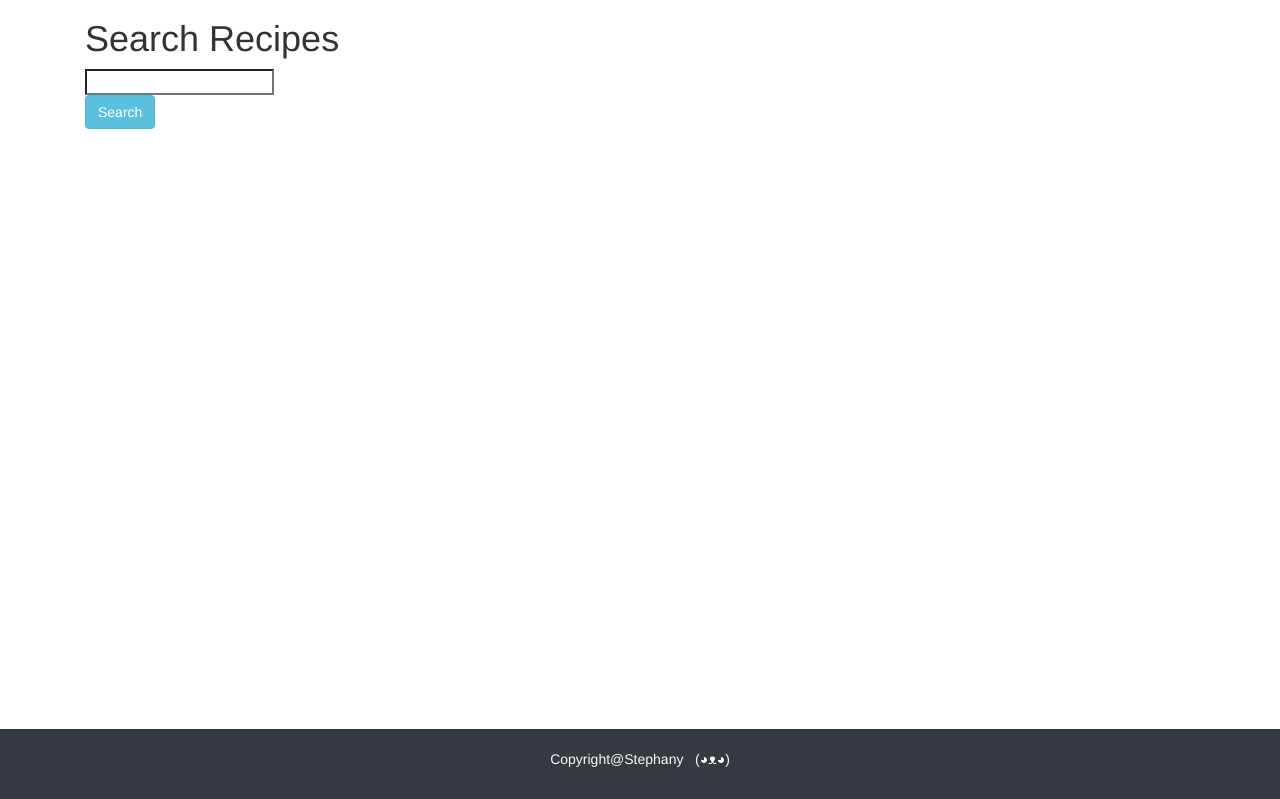
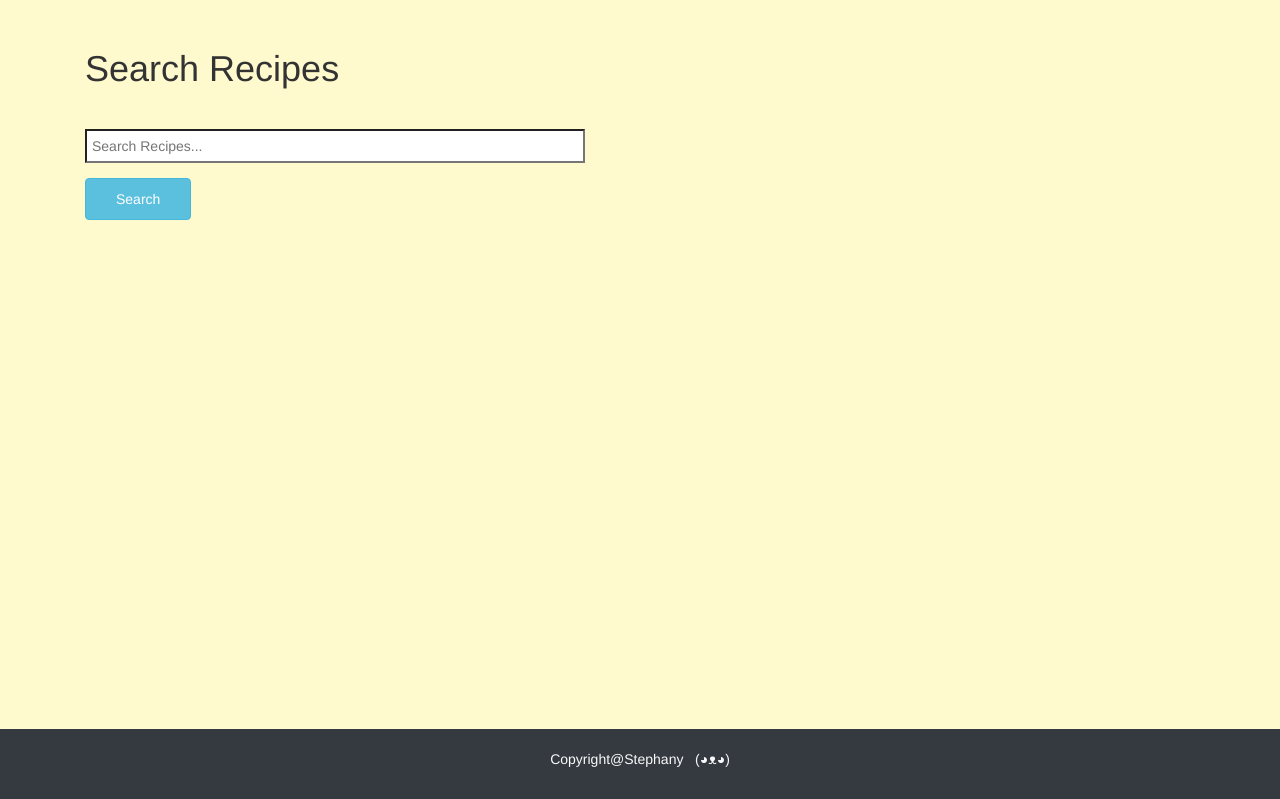
Before and after one commit to sreynolds9/iwd-ajax-api, a PHP site: page / in a window 1280 px wide. Shown: the part 135-934 px from the top of the page. Run offline with PHP 8.4, Linux system fonts and the light colour scheme; grey boxes are pictures that could not be loaded.

Commit message:
commit eod

```diff
--- a/project/includes/footer.php
+++ b/project/includes/footer.php
@@ -8,10 +8,7 @@
 <script src="js/ajax.js"></script>
 <script src="js/google.js"></script>
 
-<!-- CSS only -->
 <link rel="stylesheet" href="https://stackpath.bootstrapcdn.com/bootstrap/4.5.0/css/bootstrap.min.css" integrity="sha384-9aIt2nRpC12Uk9gS9baDl411NQApFmC26EwAOH8WgZl5MYYxFfc+NcPb1dKGj7Sk" crossorigin="anonymous">
-
-
 <link rel="stylesheet" href="https://maxcdn.bootstrapcdn.com/bootstrap/3.4.1/css/bootstrap.min.css">
 <script src="https://ajax.googleapis.com/ajax/libs/jquery/3.5.1/jquery.min.js"></script>
 <script src="https://maxcdn.bootstrapcdn.com/bootstrap/3.4.1/js/bootstrap.min.js"></script>
--- a/project/index.php
+++ b/project/index.php
@@ -7,10 +7,10 @@ include('includes/header.php');
     <div id="searchRecipes">
         <form id="recipesform">
             <div class="input-field">
-                <h1>Search Recipes</h1>
-                <input type="search" id="recipes">
+                <h1 class="py-5">Search Recipes</h1>
+                <input class="search-field p-2" type="search" id="recipes" placeholder="Search Recipes...">
             </div>
-            <button type="button" class="btn btn-info">Search</button>
+            <button class="btn btn-info py-3 px-5 mt-4">Search</button>
         </form>
     </div>
     <div id="recipeResults"></div>
--- a/project/js/google.js
+++ b/project/js/google.js
@@ -20,13 +20,13 @@
 $(document).ready(function(){
     $("#bookform").submit(function () {
         var search = $("#books").val();
-        if (search == ''){
-            alert("Enter a book to search");
+        if (search == ""){
+            alert("Nothing to search");
         }else{
-            var url = '';
-            var img = '';
-            var title = '';
-            var author = '';
+            var url = "";
+            var img = "";
+            var title = "";
+            var author = "";
 
             $.get("https://www.googleapis.com/books/v1/volumes?q=" + search, function(response){
                 for (i=0;i<response.items.length;i++){
@@ -34,13 +34,15 @@ $(document).ready(function(){
                     author = $('<h5>' + response.items[i].volumeInfo.authors + '</h5>');
                     img = $('<img><br><a href=' + response.items[i].volumeInfo.infoLink + '><button class="btn">Read More</button></a>');
                     url = response.items[i].volumeInfo.imageLinks.thumbnail;
-                    img.attr('src',url); //attaches the image url to the image
-                    title.appendTo("#result");
-                    author.appendTo("#result");
-                    img.appendTo("#result");
+                    img.attr('src',url);//attaches the image url to the image
+                    title.appendTo('#result');
+                    author.appendTo('#result');
+                    img.appendTo('#result');
                 }
             });
         }
         return false;
     });
 });
+
+$(document).getElementById("#books").value = '';
--- a/project/js/index.js
+++ b/project/js/index.js
@@ -1,11 +1,14 @@
 $(document).ready(function(){
     $("#recipesform").submit(function () {
         var search = $("#recipes").val();
-        var url = '';
-        var img = '';
-        var title = '';
+        if (search == ""){
+            alert("Nothing to search");
+        }else{
+            var url = "";
+            var img = "";
+            var title = "";
     //make ajax request
- $.get('https://api.spoonacular.com/recipes/search?apiKey=d9f6f58a6ad541a187a2c058f3877948&query=', + search,
+ $.get('https://api.spoonacular.com/recipes/findByIngredients?apiKey=d9f6f58a6ad541a187a2c058f3877948&ingredients=', + search,
         function (data) { //data holds everything that is returned
             //loop through results
             for(let i = 0; i < data.results.length; i++){
@@ -15,38 +18,9 @@ $(document).ready(function(){
                 img.attr('src',url); //attaches the image url to the image
                 title.appendTo("#recipeResults");
                 img.appendTo("#recipeResults");
-            }
-        },
-        'json' //return data type you expect
-    )
+                }
+            });
+        }
+        return false;
+    });
 });
-});
-
-//
-// $(document).ready(function(){
-//     $("#bookform").submit(function () {
-//         var search = $("#books").val();
-//         if (search == ''){
-//             alert("Enter a book to search");
-//         }else{
-//             var url = '';
-//             var img = '';
-//             var title = '';
-//             var author = '';
-//
-//             $.get("https://www.googleapis.com/books/v1/volumes?q=" + search, function(response){
-//                 for (i=0;i<response.items.length;i++){
-//                     title = $('<h5>' + response.items[i].volumeInfo.title + '</h5>');
-//                     author = $('<h5>' + response.items[i].volumeInfo.authors + '</h5>');
-//                     img = $('<img class="card"><br><a href=' + response.items[i].volumeInfo.infoLink + '><button class="btn">Read More</button></a>');
-//                     url = response.items[i].volumeInfo.imageLinks.thumbnail;
-//                     img.attr('src',url); //attaches the image url to the image
-//                     title.appendTo("#result");
-//                     author.appendTo("#result");
-//                     img.appendTo("#result");
-//                 }
-//             });
-//         }
-//         return false;
-//     });
-// });
--- a/project/styles/styles.css
+++ b/project/styles/styles.css
@@ -45,8 +45,12 @@ nav a:hover {
     display: block;
     position: relative;
     padding-bottom: 100px;
+
+    background-color: #fffacd;
 }
-
+.search-field{
+    width: 500px;
+}
 footer{
     position: absolute;
     bottom: 0;
```
Also changed, not shown: project/google.php (+4 -5 lines).
